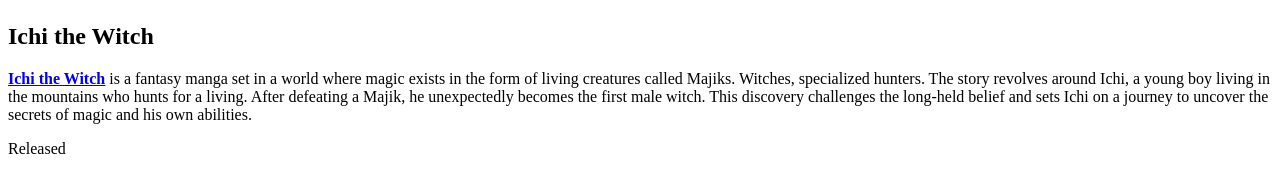
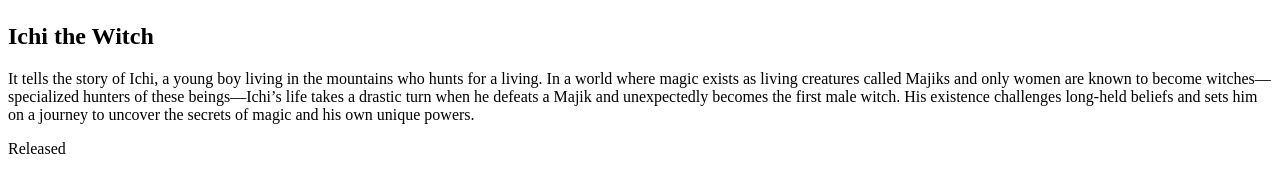
Before and after one commit to divrawat/ichi-the-witch, a Next.js app: page / in a window 1280 px wide. Shown: the part 309-483 px from the top of the page. Built offline with nearby package versions, Linux system fonts and the light colour scheme.

Commit message:
er0ger5gh

```diff
--- a/config.js
+++ b/config.js
@@ -8,7 +8,7 @@ export const IMAGES_SUBDOMAIN_LOGO = 'https://images.mangachimp.com';
 
 // export const MANGA_DESCRIPTION0 = `<a href="${DOMAIN}"><u><b>Vinland Saga</b></u></a>`;
 
-export const MANGA_DESCRIPTION = `<a href="${DOMAIN}"><u><b>Ichi the Witch</b></u></a> is a fantasy manga set in a world where magic exists in the form of living creatures called Majiks. Witches, specialized hunters. The story revolves around Ichi, a young boy living in the mountains who hunts for a living. After defeating a Majik, he unexpectedly becomes the first male witch. This discovery challenges the long-held belief and sets Ichi on a journey to uncover the secrets of magic and his own abilities.`;
+export const MANGA_DESCRIPTION = `It tells the story of Ichi, a young boy living in the mountains who hunts for a living. In a world where magic exists as living creatures called Majiks and only women are known to become witches—specialized hunters of these beings—Ichi’s life takes a drastic turn when he defeats a Majik and unexpectedly becomes the first male witch. His existence challenges long-held beliefs and sets him on a journey to uncover the secrets of magic and his own unique powers.`;
 
 
 
@@ -20,7 +20,7 @@ export const MANGA_ARTIST = 'Fujino Ōmori';
 export const MANGA_STUDIO = 'None';
 export const MANGA_GENRE = 'Action, Adventure, Drama, Shonen, Fantasy, School';
 export const MANGA_TYPE = 'Manhwa';
-export const HEADER_MANGA_DESC = "Ichi the Witch is a fantasy manga set in a world where magic exists in the form of living creatures called Majiks. Witches, specialized hunters. The story revolves around Ichi, a young boy living in the mountains who hunts for a living. After defeating a Majik, he unexpectedly becomes the first male witch. This discovery challenges the long-held belief and sets Ichi on a journey to uncover the secrets of magic and his own abilities."
+export const HEADER_MANGA_DESC = "It tells the story of Ichi, a young boy living in the mountains who hunts for a living. In a world where magic exists as living creatures called Majiks and only women are known to become witches—specialized hunters of these beings—Ichi’s life takes a drastic turn when he defeats a Majik and unexpectedly becomes the first male witch. His existence challenges long-held beliefs and sets him on a journey to uncover the secrets of magic and his own unique powers."
 
 export const CHAPTER_PREFIX = 'chapter';
 export const IMAGE_PREFIX = 'images/vinland-saga';
@@ -48,7 +48,7 @@ export const DISQUS_SHORTNAME = "my-cms-7";
 export const MANGA_SUMMARY = [
     {
         id: 1,
-        content: "The manga Ichi the Witch is a dark fantasy series that follows the life of Ichi, a young witch with a troubled past. Ichi's childhood was marked by tragedy, as she witnessed the destruction of her village and the murder of her family by a mysterious force. Haunted by these events, Ichi sets out on a journey to uncover the truth behind her past and seek revenge on those responsible."
+        content: "It tells the story of Ichi, a young boy living in the mountains who hunts for a living. In a world where magic exists as living creatures called Majiks and only women are known to become witches—specialized hunters of these beings—Ichi’s life takes a drastic turn when he defeats a Majik and unexpectedly becomes the first male witch. His existence challenges long-held beliefs and sets him on a journey to uncover the secrets of magic and his own unique powers."
     },
     {
         id: 2,
--- a/pages/index.jsx
+++ b/pages/index.jsx
@@ -129,10 +129,10 @@ export default function Home() {
 
   const head = () => (
     <Head>
-      <title>{`${MANGA_NAME} Manga HD Quality`}</title>
+      <title>{`${MANGA_NAME} Manga Online`}</title>
       <meta name="description" content={APP_DESCRIPTION} />
       <link rel="canonical" href={`${DOMAIN}`} />
-      <meta property="og:title" content={`${MANGA_NAME} Manga HD Quality`} />
+      <meta property="og:title" content={`${MANGA_NAME} Manga Online`} />
       <meta property="og:description" content={APP_DESCRIPTION} />
       <meta property="og:type" content="webiste" />
       <meta name="robots" content="follow, index, noarchive, max-snippet:-1, max-video-preview:-1, max-image-preview:large" />
@@ -140,7 +140,7 @@ export default function Home() {
       <meta property="og:site_name" content={`${APP_NAME}`} />
       <meta property="og:updated_time" content="2025-01-08T14:16:03+00:00" />
       <meta property="article:published_time" content="2023-05-24T22:29:53+00:00" />
-      <meta property="article:modified_time" content="2025-01-08T14:16:03+00:00" />
+      <meta property="article:modified_time" content="2025-08-24T00:00:00+00:00" />
       <meta property="og:image" content={`${COVER_IMG}`} />
       <meta property="og:image:secure_url" content={`${COVER_IMG}`} />
       <meta property="og:image:type" content="image/jpg" />
```
